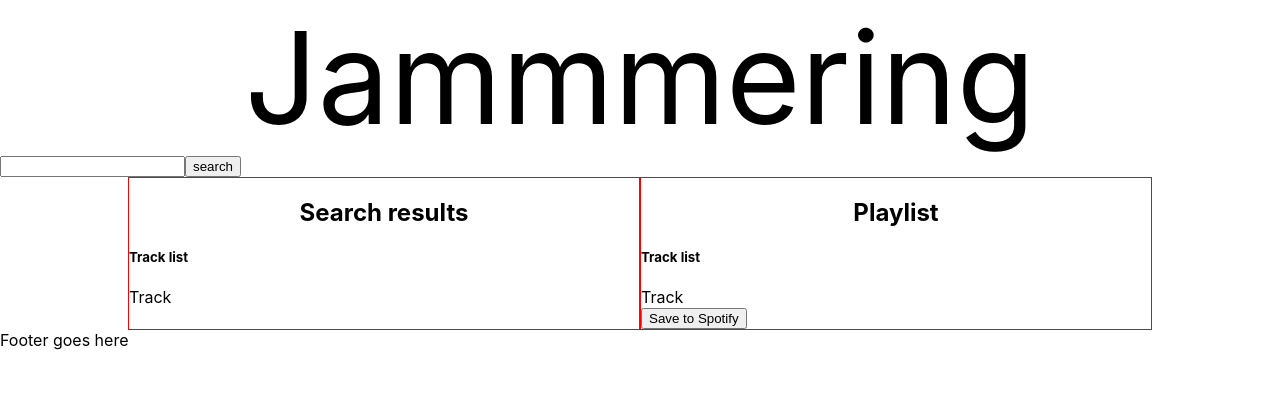
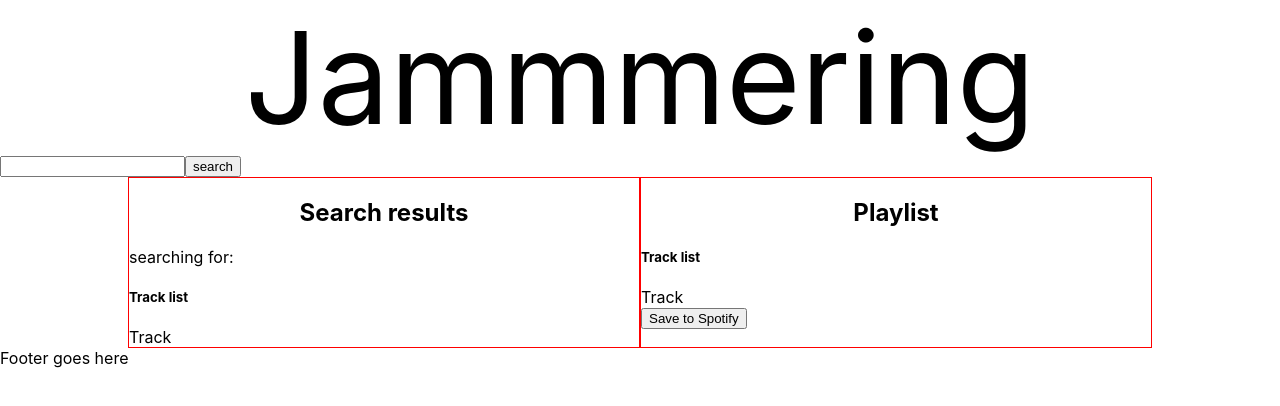
Before and after one commit to NerdyNurse/jammmering, a React (Create React App) app: page / in a window 1280 px wide. Shown: the top 406 px of the page. Built offline with nearby package versions, Linux system fonts and the light colour scheme.

Commit message:
add states to searchbar

```diff
--- a/src/App.js
+++ b/src/App.js
@@ -1,3 +1,5 @@
+
+import React, {useState} from 'react'
 
 import './App.css';
 import styles from './app.module.css'
@@ -7,15 +9,23 @@ import SearchResults from './components/SearchResults/SearchResults';
 
 
 function App() {
+
+  const [userInput, setUserInput] = useState("")
+  const userInputChangeHandeler = ({target}) => {
+    setUserInput(target.value)
+  }
+
   return (
 
     <div>
       <header className={styles.header}>Jammmering</header>
-      <SearchBar />
+      <SearchBar
+        userInput={userInput}
+        changeHandeler={userInputChangeHandeler}/>
       <div className={styles.main}>
         <div className={styles.list}>
 
-      <SearchResults />
+      <SearchResults userInput={userInput}/>
 
         </div>
         <div className={styles.list}>
--- a/src/components/SearchBar/SearchBar.js
+++ b/src/components/SearchBar/SearchBar.js
@@ -1,11 +1,14 @@
 import React from 'react'
 
-export default function SearchBar({userInput}) {
+export default function SearchBar({userInput, changeHandeler}) {
 
     return(
         <div>
 
-            <input type='text' />
+            <input
+                type='text'
+                value={userInput}
+                onChange={changeHandeler} />
             <button>search</button>
         </div>
     )
--- a/src/components/SearchResults/SearchResults.js
+++ b/src/components/SearchResults/SearchResults.js
@@ -1,11 +1,12 @@
 import React from 'react'
 import Tracklist from '../TrackList/Tracklist'
 
-export default function SearchResults() {
+export default function SearchResults({userInput}) {
 
     return (
         <div>
             <h2>Search results</h2>
+            <p>searching for: {userInput}</p>
             <Tracklist />
         </div>
     )
```
